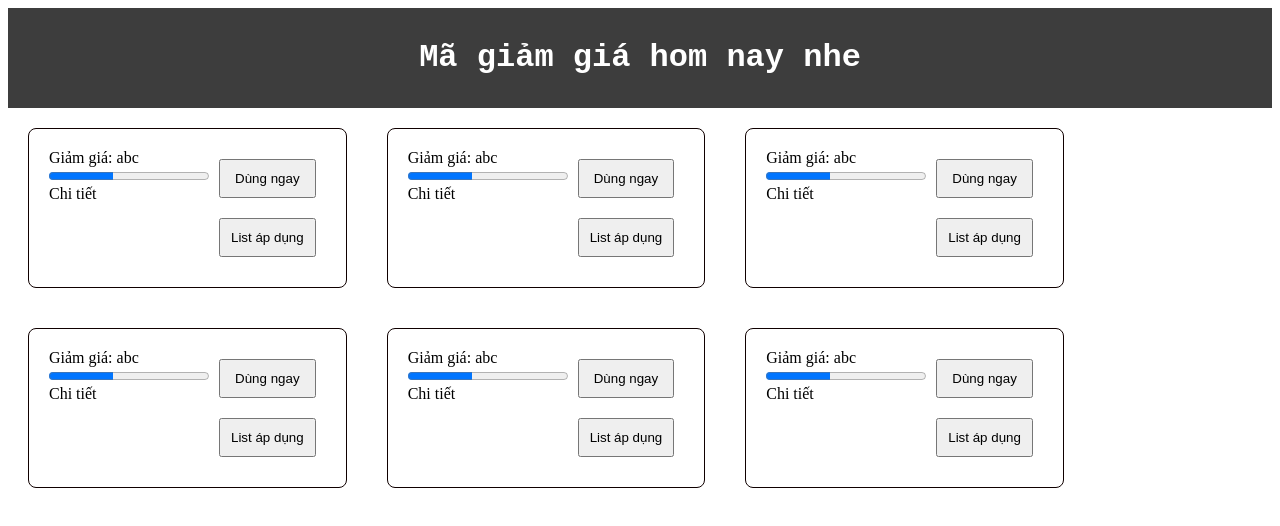
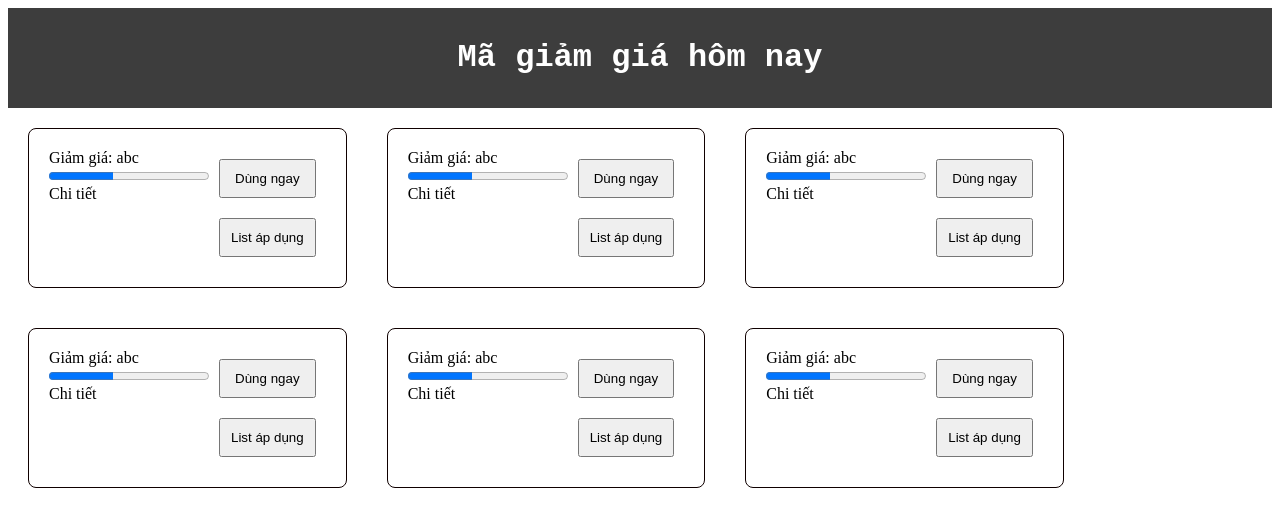
Before and after one commit to hanguyen1814/ProjectWeb, a plain HTML site: page index.html in a window 1280 px wide. Drawn offline with Linux system fonts and the light colour scheme.

Commit message:
test phat nua

```diff
--- a/index.html
+++ b/index.html
@@ -8,7 +8,7 @@
 </head>
 <body>
    <div class="layout">
-      <div class="head"><h1>Mã giảm giá hom nay nhe</h1></div>
+      <div class="head"><h1>Mã giảm giá hôm nay</h1></div>
       <div class="board">
 
          <div class="mgg">
```
